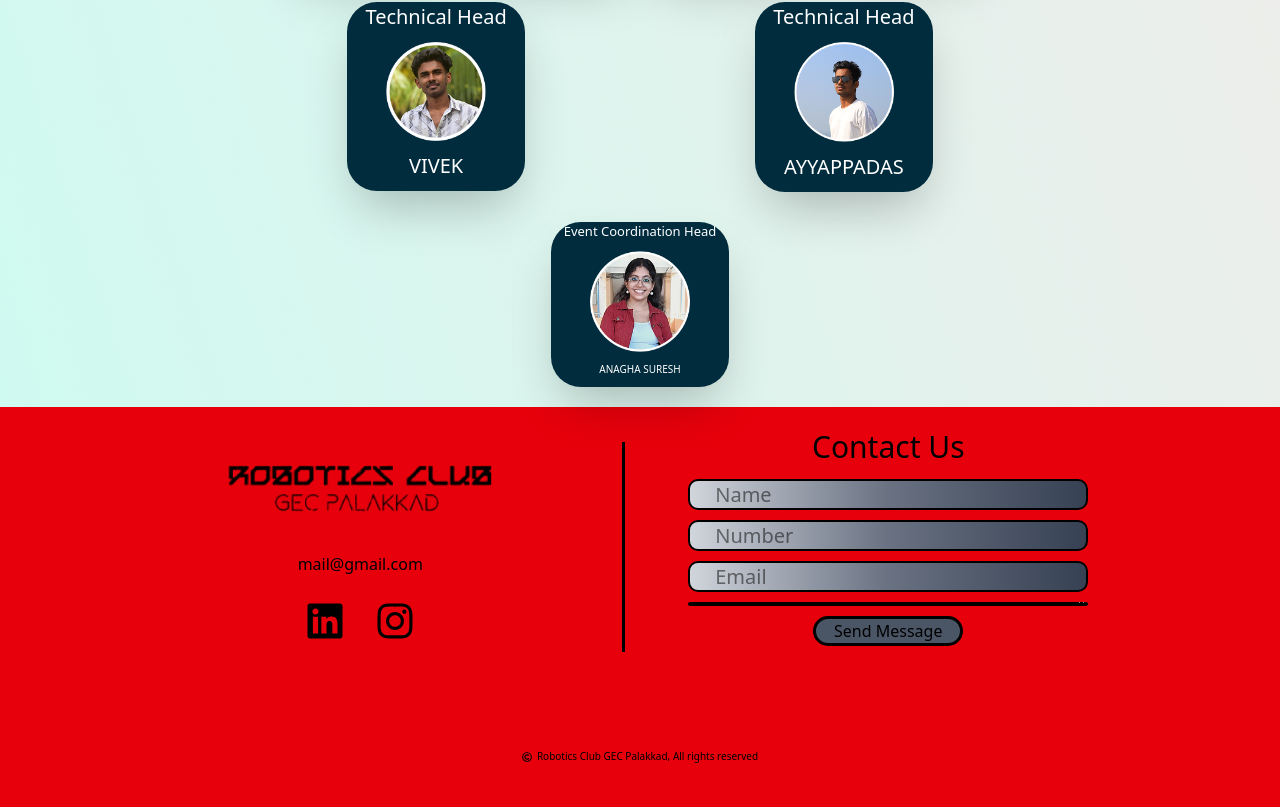
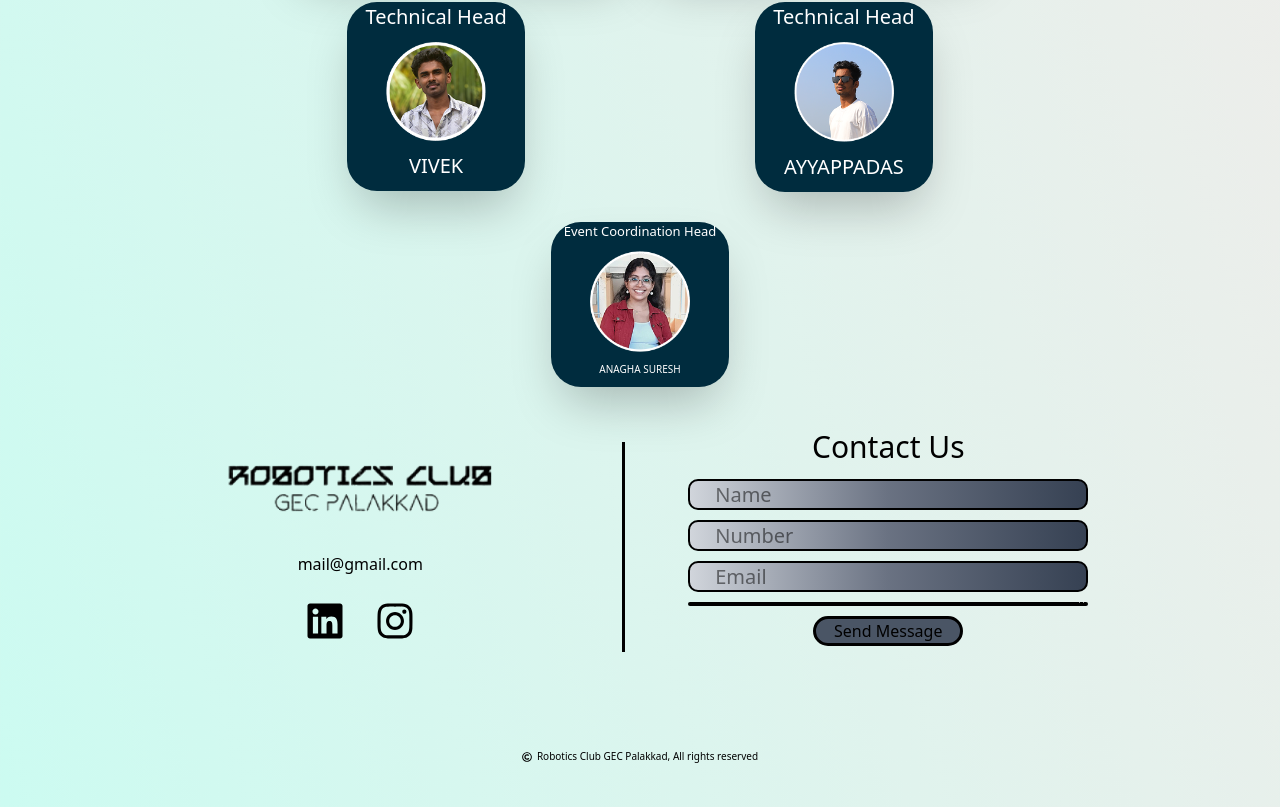
Before and after one commit to Muflih-uk/RoboticsClub-Website, a Next.js app: page / in a window 1280 px wide. Shown: the part 3126-3933 px from the top of the page. Built offline with nearby package versions, Linux system fonts and the light colour scheme.

Commit message:
Project Fixed the problems

```diff
--- a/app/Contact.tsx
+++ b/app/Contact.tsx
@@ -40,7 +40,7 @@ const Contact = () => {
   }
   return(
     <div>
-      <section id="contact us" className="hidden md:flex flex-col space-x-[30px] p-[10px] justify-center items-center bg-red-600 h-[400px]">
+      <section id="contact us" className="hidden md:flex flex-col space-x-[30px] p-[10px] justify-center items-center  h-[400px]">
         <div className="flex h-[300px]">
           <div className="flex flex-col border-r-3 border-black space-y-[20px] mb-[20px] items-center justify-center h-[70%] w-[50%] ">
             <Image
```
